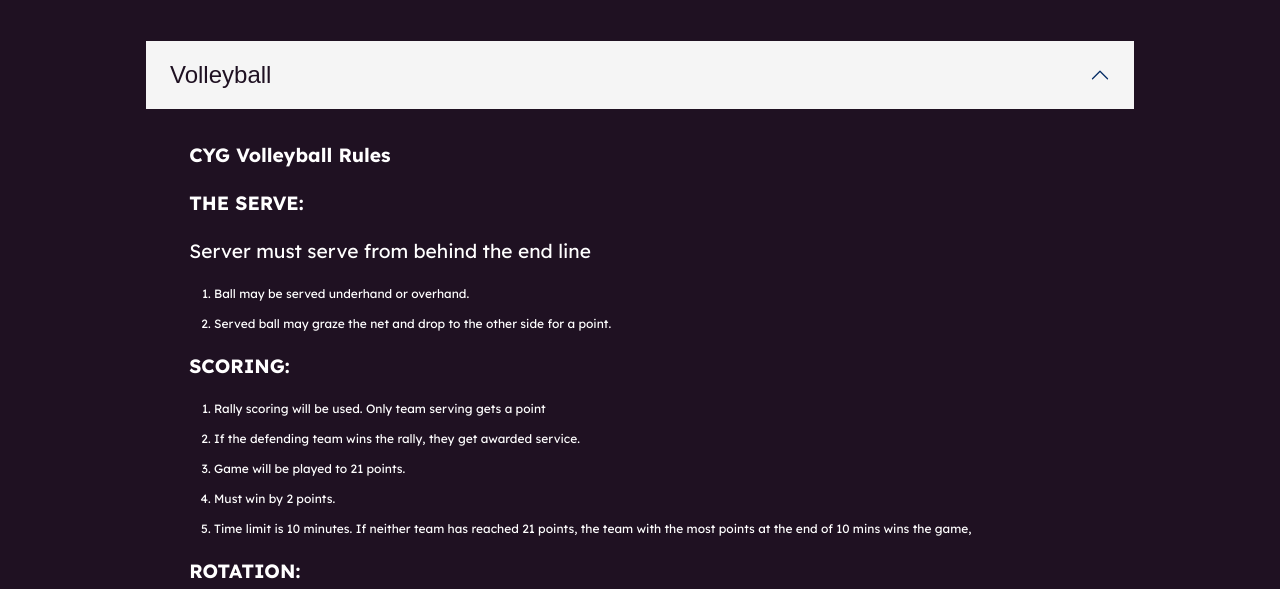
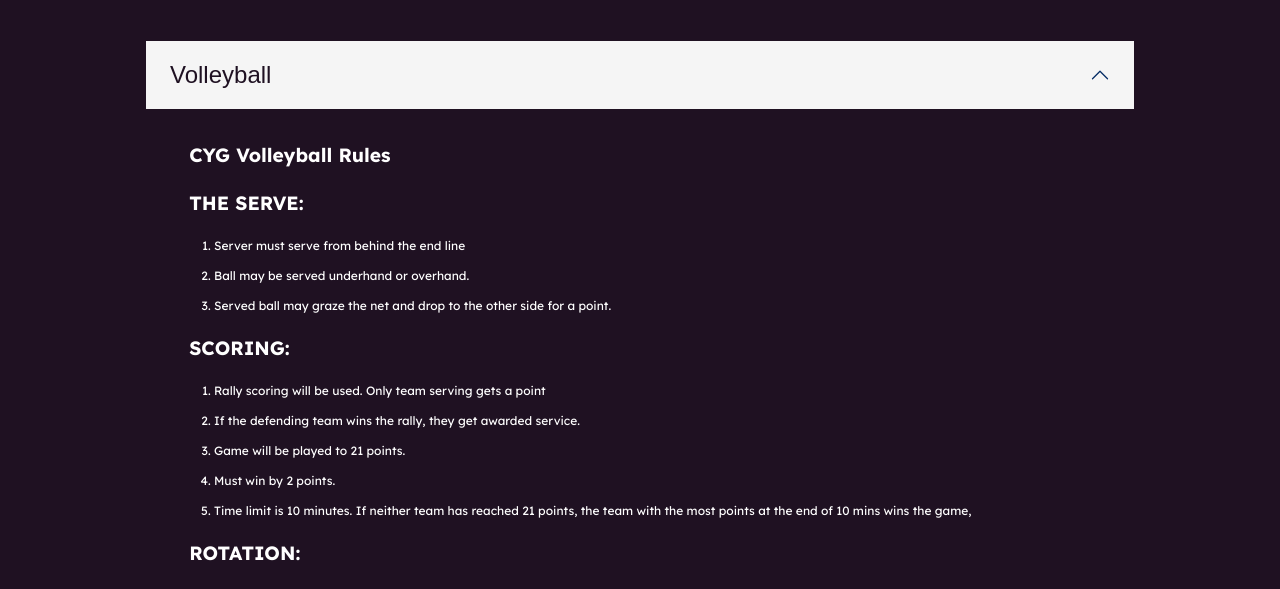
Before and after one commit to ShukanS/ShukanS.github.io, a plain HTML site: page html/rules.html in a window 1280 px wide. Both pictures are taken after a click on the button "Volleyball". Shown: the part 209-798 px from the top of the page. Drawn offline with nearby package versions, Linux system fonts and the light colour scheme; a web font is replaced by a local one.

Commit message:
added list item for vball rules

```diff
--- a/html/rules.html
+++ b/html/rules.html
@@ -68,8 +68,8 @@
                     <div class="accordion-body gamerules">
                         <p><strong>CYG Volleyball Rules</strong></p>
                         <p><strong>THE SERVE:</strong></p>
-                        <p>Server must serve from behind the end line</p>
                         <ol>
+                            <li>Server must serve from behind the end line</li>
                             <li>Ball may be served underhand or overhand.</li>
                             <li>Served ball may graze the net and drop to the other side for a point.</li>
                         </ol>
```
